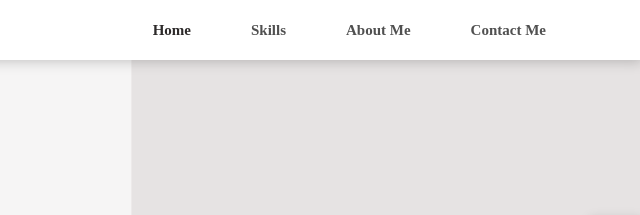
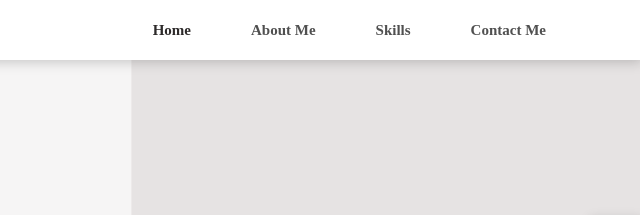
Before and after one commit to barbzlornah/PersonalPortfolio, a plain HTML site: page index.html in a window 1280 px wide. Shown: the top 215 px of the page, 640-1280 px from the left. Drawn offline with nearby package versions, Linux system fonts and the light colour scheme.

Commit message:
new commit

```diff
--- a/css/style.css
+++ b/css/style.css
@@ -28,7 +28,12 @@ nav {
 	background-color:#ffffff;
 	box-shadow:2px 2px 12px rgba(0,0,0,0.2);
 	padding:0px 5%;
-
+    z-index: 100;
+    position: fixed;
+    left: 0;
+	top: 0;
+	width: 90%;
+	margin: 0 auto;
 }
 nav ul{
 	display: flex;
--- a/index.html
+++ b/index.html
@@ -12,14 +12,14 @@
     <body>
         <section>
     <!--navigation------------------------->
-	<nav>
+	<nav id="nav">
         <!--logo-->
         <a href="#" class="logo">Barbara Lornah Masinde</a>
         <!--menu-->
     <ul>
         <li><a href="#home" class="active">Home</a></li>
+        <li><a href="#about">About Me</a></li>
         <li><a href="#skills">Skills</a></li>
-        <li><a href="#about">About Me</a></li>
         <li><a href="#contact">Contact Me</a></li>
     </ul>
         <!--bars--------------->
```
